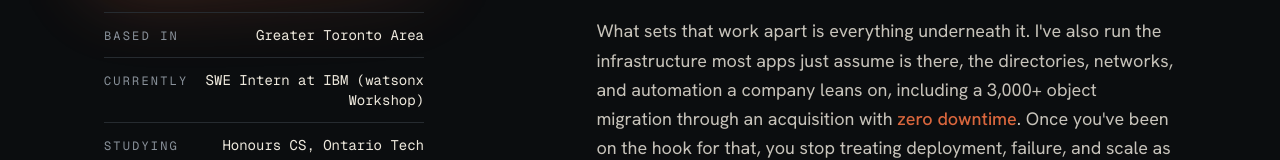
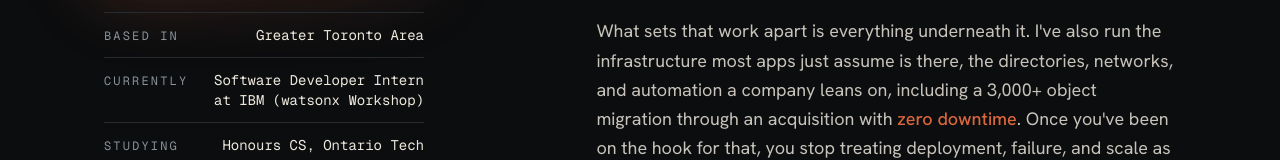
Before and after one commit to sunnypatell/Portfolio, a Next.js app: page /about in a window 1280 px wide. Shown: the part 613-773 px from the top of the page. Built offline with nearby package versions, Linux system fonts and the light colour scheme.

Commit message:
fix(content): corrected the protected-title label in the about facts
- 'SWE' expands to software engineer, a regulated title in canada; now 'Software Developer'

```diff
--- a/src/content/site.ts
+++ b/src/content/site.ts
@@ -38,7 +38,7 @@ export const about = {
   ],
   facts: [
     { k: "Based in", v: "Greater Toronto Area" },
-    { k: "Currently", v: "SWE Intern at IBM (watsonx Workshop)" },
+    { k: "Currently", v: "Software Developer Intern at IBM (watsonx Workshop)" },
     { k: "Studying", v: "Honours CS, Ontario Tech" },
     { k: "Focus", v: "Full-stack, cloud, systems" },
   ],
```
